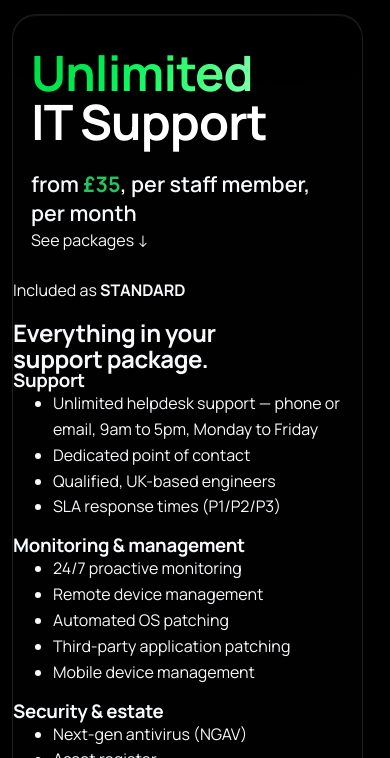
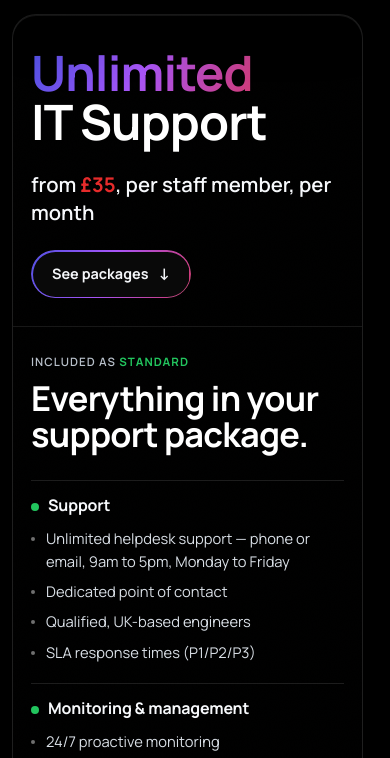
Before and after one commit to charliehart2k-tech/stapleit-website, a plain HTML site: page site/it-services/it-support/index.html in a window 390 px wide. Shown: the part 66-824 px from the top of the page. Drawn offline with Linux system fonts and the light colour scheme.

Commit message:
Rework IT Support hero and standard content layout

```diff
--- a/site/assets/css/it-support.css
+++ b/site/assets/css/it-support.css
@@ -12,20 +12,20 @@
 .support-hero{
   width:var(--page);
   margin:0 auto;
-  padding:50px 0 42px;
+  padding:50px 0 58px;
 }
 
 .support-hero-shell{
   position:relative;
-  min-height:560px;
+  min-height:640px;
   display:grid;
-  grid-template-columns:minmax(0,1.42fr) minmax(320px,.78fr);
+  grid-template-columns:minmax(330px,.78fr) minmax(0,1.32fr);
   align-items:stretch;
   overflow:hidden;
   isolation:isolate;
   border:1px solid rgba(255,255,255,.12);
   border-radius:40px;
-  background:rgba(0,0,0,.58);
+  background:rgba(0,0,0,.64);
   box-shadow:
     inset 0 1px 0 rgba(255,255,255,.09),
     inset 0 -1px 0 rgba(255,255,255,.025),
@@ -40,10 +40,11 @@
   position:relative;
   z-index:1;
   min-width:0;
-  padding:70px 48px 70px 62px;
+  padding:72px 38px 72px 62px;
   display:flex;
   flex-direction:column;
   justify-content:center;
+  align-items:flex-start;
   text-align:left;
 }
 
@@ -53,7 +54,7 @@
   padding-bottom:.08em;
   overflow:visible;
   color:var(--white);
-  font-size:clamp(4.15rem,6.65vw,6.45rem);
+  font-size:clamp(4.15rem,6.3vw,6.35rem);
   line-height:1;
   letter-spacing:-.024em;
 }
@@ -62,28 +63,22 @@
   display:block;
   width:max-content;
   max-width:100%;
-  margin:0 -.03em -.13em;
-  padding:0 .03em .13em;
+  margin:0 -.03em -.12em;
+  padding:0 .03em .12em;
   overflow:visible;
   color:var(--support);
 }
 
 @supports ((-webkit-background-clip:text) or (background-clip:text)){
   .support-hero-unlimited{
-    background-image:
-      radial-gradient(circle at 10% 26%,rgba(255,255,255,.98) 0 1.6%,rgba(197,255,215,.70) 3.2%,transparent 8.6%),
-      radial-gradient(circle at 52% 74%,rgba(228,255,236,.96) 0 1.45%,rgba(104,239,145,.52) 3.2%,transparent 8.2%),
-      radial-gradient(circle at 88% 34%,rgba(189,255,208,.92) 0 1.25%,rgba(34,197,94,.44) 2.8%,transparent 7.6%),
-      linear-gradient(104deg,#b9f8cc 0%,#6fe792 16%,#22c55e 34%,#16b653 50%,#22c55e 66%,#55dc7e 84%,#a6f2bc 100%);
-    background-repeat:no-repeat;
-    background-size:145% 175%,158% 182%,150% 176%,245% 100%;
-    background-position:-26% 6%,48% 116%,126% 16%,0% 50%;
+    background-image:linear-gradient(115deg,#1D4ED8 0%,#A855F7 24%,#E62B2B 48%,#F97316 68%,#EAB308 82%,#22C55E 92%,#1D4ED8 100%);
+    background-size:320% 320%;
+    background-position:0% 50%;
     -webkit-background-clip:text;
     background-clip:text;
     color:transparent;
     -webkit-text-fill-color:transparent;
-    filter:saturate(1.34) brightness(1.12);
-    animation:supportUnlimitedLiquid 5.6s ease-in-out infinite alternate;
+    animation:supportSpectrum 4.8s linear infinite;
   }
 }
 
@@ -94,14 +89,160 @@
   margin:30px 0 0;
   color:var(--text);
   font-family:var(--font-display);
-  font-size:clamp(1.6rem,2.7vw,2.35rem);
+  font-size:clamp(1.35rem,2vw,1.85rem);
   font-weight:600;
-  line-height:1.28;
+  line-height:1.32;
   letter-spacing:0;
   white-space:nowrap;
 }
 
-.support-hero-price strong{color:var(--support);font-weight:700}
+.support-hero-price strong{color:var(--red);font-weight:700}
+
+.support-hero-cta{
+  position:relative;
+  min-height:50px;
+  margin-top:30px;
+  padding:0 22px;
+  display:inline-flex;
+  align-items:center;
+  justify-content:center;
+  gap:10px;
+  border:1px solid rgba(255,255,255,.14);
+  border-radius:999px;
+  background:rgba(255,255,255,.035);
+  color:#f4f6f9;
+  font-family:var(--font-display);
+  font-size:.9rem;
+  font-weight:700;
+  line-height:1;
+  isolation:isolate;
+  transition:transform var(--motion-base) var(--ease),background var(--motion-base) ease,box-shadow var(--motion-base) ease;
+}
+
+.support-hero-cta::before{
+  content:"";
+  position:absolute;
+  inset:-1px;
+  z-index:-1;
+  border-radius:inherit;
+  padding:1.5px;
+  pointer-events:none;
+  background:linear-gradient(115deg,#1D4ED8 0%,#A855F7 24%,#E62B2B 48%,#F97316 68%,#EAB308 82%,#22C55E 92%,#1D4ED8 100%);
+  background-size:320% 320%;
+  -webkit-mask:linear-gradient(#000 0 0) content-box,linear-gradient(#000 0 0);
+  -webkit-mask-composite:xor;
+  mask-composite:exclude;
+  animation:supportSpectrum 4.8s linear infinite;
+}
+
+.support-hero-cta span{font-size:1rem;transform:translateY(-1px)}
+.support-hero-cta:focus-visible{outline:2px solid var(--focus-ring);outline-offset:4px}
+
+@media(hover:hover){
+  .support-hero-cta:hover{
+    transform:translateY(-2px);
+    background:rgba(255,255,255,.065);
+    box-shadow:0 16px 34px rgba(0,0,0,.34);
+  }
+}
+
+/* Included-as-standard matrix -------------------------------------------- */
+.support-standard{
+  position:relative;
+  z-index:1;
+  min-width:0;
+  padding:54px 48px 50px 46px;
+  display:flex;
+  flex-direction:column;
+  justify-content:center;
+  border-left:1px solid rgba(255,255,255,.09);
+}
+
+.support-standard-kicker{
+  margin:0 0 12px;
+  color:#b8c0ca;
+  font-family:var(--font-display);
+  font-size:.76rem;
+  font-weight:600;
+  line-height:1.3;
+  letter-spacing:.09em;
+  text-transform:uppercase;
+}
+
+.support-standard-kicker strong{
+  color:var(--support);
+  font-weight:700;
+}
+
+.support-standard h2{
+  max-width:15ch;
+  margin:0;
+  color:#fff;
+  font-size:clamp(2.15rem,3.1vw,3rem);
+  line-height:1.04;
+  letter-spacing:-.022em;
+}
+
+.support-standard-grid{
+  display:grid;
+  grid-template-columns:repeat(2,minmax(0,1fr));
+  gap:24px 30px;
+  margin-top:34px;
+}
+
+.support-standard-group{
+  min-width:0;
+  padding-top:16px;
+  border-top:1px solid rgba(255,255,255,.11);
+}
+
+.support-standard-group h3{
+  position:relative;
+  margin:0 0 13px;
+  padding-left:17px;
+  color:#f7f9fc;
+  font-size:1rem;
+  line-height:1.25;
+  letter-spacing:-.01em;
+}
+
+.support-standard-group h3::before{
+  content:"";
+  position:absolute;
+  left:0;
+  top:.47em;
+  width:8px;
+  height:8px;
+  border-radius:50%;
+  background:var(--support);
+}
+
+.support-standard-group ul{
+  display:grid;
+  gap:8px;
+  margin:0;
+  padding:0;
+  list-style:none;
+}
+
+.support-standard-group li{
+  position:relative;
+  padding-left:15px;
+  color:#d9dfe6;
+  font-size:.86rem;
+  line-height:1.48;
+}
+
+.support-standard-group li::before{
+  content:"";
+  position:absolute;
+  left:0;
+  top:.67em;
+  width:4px;
+  height:4px;
+  border-radius:50%;
+  background:rgba(255,255,255,.44);
+}
 
 /* Shared card material and interaction ------------------------------------ */
 .support-card{
@@ -145,8 +286,6 @@
 
 .support-card>*{position:relative;z-index:2}
 
-.support-hero-summary,
-.support-feature-card,
 .support-step-card,
 .support-package-card,
 .support-cta-panel{
@@ -160,74 +299,6 @@
   backdrop-filter:blur(16px) saturate(112%);
   -webkit-backdrop-filter:blur(16px) saturate(112%);
 }
-
-/* Hero summary ------------------------------------------------------------ */
-.support-hero-summary{
-  position:relative;
-  z-index:2;
-  min-width:0;
-  margin:38px 30px 38px 0;
-  padding:32px 30px 28px;
-  align-self:center;
-  overflow:hidden;
-  border-radius:var(--radius-xl);
-  backdrop-filter:blur(26px) saturate(132%);
-  -webkit-backdrop-filter:blur(26px) saturate(132%);
-}
-
-.support-hero-summary h2{
-  margin:0;
-  color:var(--white);
-  font-size:clamp(2rem,3vw,2.8rem);
-  line-height:1.08;
-  letter-spacing:-.014em;
-}
-
-.support-summary-intro{
-  max-width:33ch;
-  margin:14px 0 0;
-  color:#d7dde5;
-  font-size:1rem;
-  line-height:1.65;
-}
-
-.support-summary-list{
-  display:grid;
-  gap:0;
-  margin:24px 0 0;
-  padding:0;
-  list-style:none;
-  border-top:1px solid rgba(255,255,255,.09);
-}
-
-.support-summary-list li{
-  position:relative;
-  display:grid;
-  gap:2px;
-  min-height:54px;
-  padding:14px 0 14px 24px;
-  border-bottom:1px solid var(--line-soft);
-  color:#edf1f5;
-  font-family:var(--font-display);
-  font-size:.98rem;
-  font-weight:600;
-  line-height:1.5;
-  letter-spacing:0;
-}
-
-.support-summary-list li::before{
-  content:"";
-  position:absolute;
-  left:1px;
-  top:20px;
-  width:8px;
-  height:8px;
-  border-radius:50%;
-  background:var(--support-card-accent);
-  box-shadow:0 0 14px color-mix(in srgb,var(--support-card-accent) 28%,transparent);
-}
-
-.support-summary-list small{color:#c4ccd6;font-size:.84rem;font-weight:400;line-height:1.35}
 
 /* Shared chapters --------------------------------------------------------- */
 .support-section{
@@ -268,56 +339,6 @@
 }
 
 .support-section-lead strong{font-weight:600}
-
-/* Managed support features ------------------------------------------------ */
-.support-feature-grid{
-  display:grid;
-  grid-template-columns:repeat(3,minmax(0,1fr));
-  gap:18px;
-  align-items:stretch;
-}
-
-.support-feature-card{
-  position:relative;
-  min-height:0;
-  height:100%;
-  padding:28px;
-  display:flex;
-  flex-direction:column;
-  gap:16px;
-  overflow:hidden;
-  border-radius:var(--radius-xl);
-}
-
-.support-feature-card h3{
-  max-width:15ch;
-  margin:0;
-  color:var(--white);
-  font-size:clamp(1.45rem,2vw,1.85rem);
-  line-height:1.1;
-  letter-spacing:-.014em;
-}
-
-.support-feature-card h3::before{
-  content:"";
-  display:block;
-  width:30px;
-  height:3px;
-  margin-bottom:22px;
-  border-radius:999px;
-  background:var(--support-card-accent);
-  opacity:.92;
-}
-
-.support-feature-card p{
-  flex:1;
-  max-width:38ch;
-  margin:0;
-  color:#d7dde5;
-  font-size:1rem;
-  line-height:1.68;
-  letter-spacing:0;
-}
 
 /* Onboarding -------------------------------------------------------------- */
 .support-onboarding{
@@ -711,9 +732,7 @@
   -webkit-overflow-scrolling:touch;
 }
 
-.support-dialog-body>.support-detail-group{
-  height:100%;
-}
+.support-dialog-body>.support-detail-group{height:100%}
 
 .support-dialog-body--single{
   grid-template-columns:1fr;
@@ -721,9 +740,7 @@
 }
 
 .support-dialog-body--single>.support-detail-group,
-.support-dialog-body--single>.support-extra-copy{
-  height:auto;
-}
+.support-dialog-body--single>.support-extra-copy{height:auto}
 
 .support-dialog-body--single>.support-extra-copy{
   padding:22px 20px;
@@ -872,27 +889,28 @@
   }
 }
 
-@keyframes supportUnlimitedLiquid{
-  0%{background-position:-34% 2%,40% 122%,132% 8%,0% 50%}
-  35%{background-position:12% 46%,72% 62%,92% 50%,34% 50%}
-  68%{background-position:54% 78%,18% 28%,52% 82%,70% 50%}
-  100%{background-position:94% 22%,-16% 82%,8% 20%,100% 50%}
+@keyframes supportSpectrum{
+  0%{background-position:0% 50%}
+  50%{background-position:100% 50%}
+  100%{background-position:0% 50%}
+}
+
+/* Hero/tablet transition -------------------------------------------------- */
+@media(max-width:1080px){
+  .support-hero{padding:34px 0 46px}
+  .support-hero-shell{min-height:0;grid-template-columns:1fr;border-radius:32px}
+  .support-hero-copy{padding:58px 44px 38px}
+  .support-hero-copy h1{max-width:9ch;font-size:clamp(3.8rem,9vw,5.7rem)}
+  .support-standard{padding:38px 44px 44px;border-left:0;border-top:1px solid rgba(255,255,255,.09)}
+  .support-standard h2{max-width:18ch}
+  .support-standard-grid{gap:22px 34px}
 }
 
 /* Tablet ------------------------------------------------------------------ */
 @media(max-width:980px){
-  .support-hero{padding:34px 0}
-  .support-hero-shell{min-height:0;grid-template-columns:1fr;border-radius:32px}
-  .support-hero-copy{padding:58px 44px 34px}
-  .support-hero-copy h1{max-width:9ch;font-size:clamp(3.8rem,9vw,5.7rem)}
-  .support-hero-summary{margin:0 44px 44px;padding:30px 28px 26px}
-  .support-summary-intro{max-width:48ch}
-
   .support-section{padding:var(--space-8) 0}
   .support-section-heading{margin-bottom:var(--space-6)}
   .support-section-heading h2{max-width:14ch}
-
-  .support-feature-grid{grid-template-columns:repeat(2,minmax(0,1fr))}
 
   .support-onboarding{padding:var(--space-8) 0}
   .support-step-grid{grid-template-columns:1fr;gap:14px}
@@ -921,30 +939,27 @@
 /* Phone ------------------------------------------------------------------- */
 @media(max-width:700px){
   .support-main{min-height:calc(100dvh - 74px)}
-  .support-hero{padding:14px 0 24px}
+  .support-hero{padding:14px 0 28px}
   .support-hero-shell{border-radius:var(--radius-lg);backdrop-filter:blur(16px) saturate(116%);-webkit-backdrop-filter:blur(16px) saturate(116%)}
-  .support-hero-copy{padding:34px 18px 24px}
+  .support-hero-copy{padding:34px 18px 28px}
   .support-hero-copy h1{max-width:100%;font-size:clamp(2.7rem,12.5vw,4rem);line-height:1;letter-spacing:-.018em}
   .support-hero-unlimited{max-width:100%}
-  .support-hero-price{margin-top:20px;font-size:clamp(1.2rem,5.5vw,1.55rem);line-height:1.35}
-  .support-hero-summary{margin:0 12px 14px;padding:22px 18px 18px;border-radius:var(--radius-lg);backdrop-filter:blur(12px) saturate(112%);-webkit-backdrop-filter:blur(12px) saturate(112%)}
-  .support-hero-summary h2{font-size:clamp(1.65rem,8vw,2.15rem);line-height:1.08}
-  .support-summary-intro{max-width:none;font-size:.92rem;line-height:1.55}
-  .support-summary-list{margin-top:18px}
-  .support-summary-list li{min-height:50px;padding:13px 0 13px 22px;font-size:.9rem}
-  .support-summary-list li::before{top:19px;width:7px;height:7px}
-  .support-summary-list small{font-size:.76rem}
+  .support-hero-price{margin-top:20px;font-size:clamp(1.15rem,5.2vw,1.48rem);line-height:1.38;white-space:normal}
+  .support-hero-cta{min-height:48px;margin-top:24px;padding-inline:20px}
+
+  .support-standard{padding:28px 18px 32px}
+  .support-standard-kicker{margin-bottom:10px;font-size:.72rem}
+  .support-standard h2{max-width:13ch;font-size:clamp(1.9rem,8.8vw,2.5rem);line-height:1.05}
+  .support-standard-grid{grid-template-columns:1fr;gap:20px;margin-top:28px}
+  .support-standard-group{padding-top:14px}
+  .support-standard-group h3{font-size:1rem;margin-bottom:12px}
+  .support-standard-group ul{gap:8px}
+  .support-standard-group li{font-size:.92rem;line-height:1.52}
 
   .support-section{padding:var(--space-7) 0}
   .support-section-heading{gap:var(--space-2);margin-bottom:var(--space-5)}
   .support-section-heading h2{max-width:none;letter-spacing:-.018em}
   .support-section-lead{font-size:1rem;line-height:1.6}
-
-  .support-feature-grid{grid-template-columns:1fr;gap:12px}
-  .support-feature-card{padding:24px 20px;border-radius:var(--radius-lg);backdrop-filter:blur(10px) saturate(108%);-webkit-backdrop-filter:blur(10px) saturate(108%)}
-  .support-feature-card h3{max-width:none;font-size:clamp(1.45rem,7vw,1.8rem)}
-  .support-feature-card h3::before{width:26px;margin-bottom:18px}
-  .support-feature-card p{max-width:none}
 
   .support-onboarding{padding:var(--space-7) 0}
   .support-step-grid{gap:12px}
@@ -980,8 +995,6 @@
   .support-cta-btn{justify-content:center}
 
   .support-card::before{filter:blur(28px) saturate(124%)}
-  .support-hero-summary,
-  .support-feature-card,
   .support-step-card,
   .support-package-card,
   .support-cta-panel{
@@ -990,18 +1003,15 @@
   }
 }
 
-@media(max-width:480px){
-  .support-hero-price{white-space:normal}
-}
-
 @media(max-width:380px){
   .support-hero-copy{padding-inline:16px}
-  .support-hero-summary{margin-inline:10px;padding-inline:16px}
+  .support-standard{padding-inline:16px}
   .support-hero-copy h1{font-size:clamp(2.45rem,12.2vw,3.25rem)}
 }
 
 @media(prefers-reduced-motion:reduce){
-  .support-hero-unlimited{animation:none;background-position:44% 40%,62% 56%,78% 36%,48% 50%}
+  .support-hero-unlimited,
+  .support-hero-cta::before{animation:none;background-position:50% 50%}
   .support-card,
   .support-card::before,
   .support-card::after{transition:none;transform:none}
```
